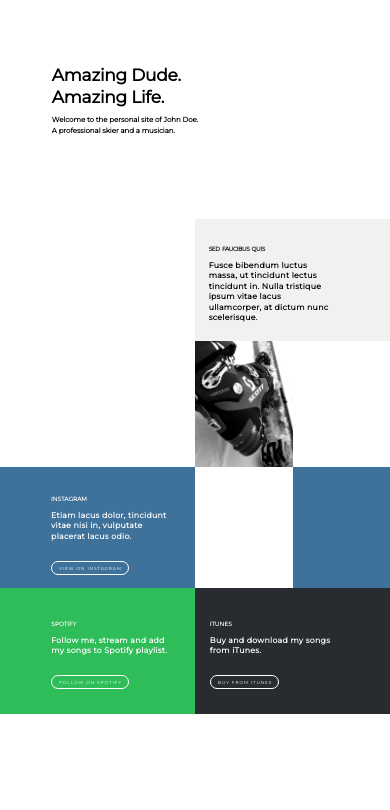
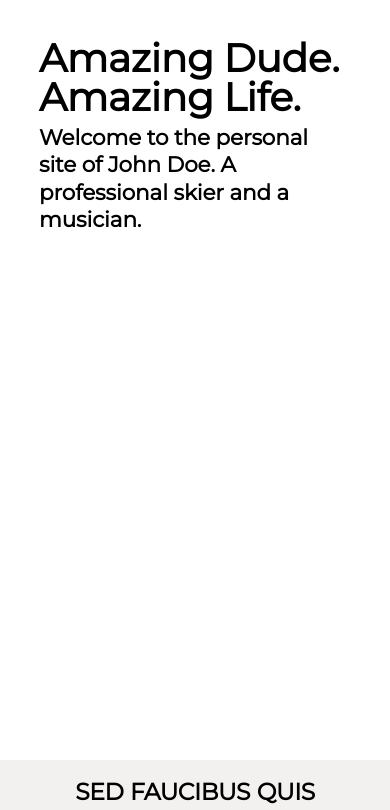
Before and after one commit to Aleksey1103/Grid, a plain HTML site: page index.html in a window 390 px wide. Shown: the top 810 px of the page. Drawn offline with nearby package versions, Linux system fonts and the light colour scheme.

Commit message:
add @media

```diff
--- a/css/style.css
+++ b/css/style.css
@@ -1,12 +1,7 @@
 body {
     font-family: 'Montserrat', sans-serif;
     font-weight: 400;
-}
-h1 {
-    font-size: 4.35vw;
-}
-h1 + p {
-    font-size: 1.8vw;
+    overflow-x: hidden;
 }
 h2 {
     font-size: 1.5vw;
@@ -23,35 +18,38 @@ a {
 }
 .grid {
     display: grid;
-    grid-template-areas: "a a a a" "a a a a" "b b c c" "d e f g" "h h i j" "l l m m";
-    grid-template-columns: 25vw 25vw 25vw 25vw;
-    grid-template-rows: 28.125vw 28.125vw 31.25vw 32.25vw 31.05vw 32.25vw;
+    grid-template-areas: "a a a a" "b b c c" "d e f g" "h h i j" "l l m m";
+    grid-template-columns: repeat(4, 25vw);
+    grid-template-rows: 56.25vw 31.25vw 32.25vw 31.05vw 32.25vw;
 }
 .grid-item {
     background-repeat: no-repeat;
-    background-size: cover;
 }
 
 .grid-item-main {
     background-image: url(../img/bg-main.png);
-    grid-area: a;
+    background-size: 100vw 60.375vw;
+    background-position: 0 0;
     padding-top: 16.75vw;
     padding-left: 13.3vw;
+    grid-area: a;
 }
 
 .grid-item-main__heading {
     width: 34.5vw;
     letter-spacing: -0.05vw;
-    line-height: 5.5vw;
+    line-height: 5.4vw;
     margin: 0;
+    font-size: 4.35vw;
 }
 
 .grid-item-main__text {
     width: 38vw;
     font-weight: 700;
     letter-spacing: -0.01vw;
-    line-height: 2.85vw;
-    margin-top: 1.55vw;
+    line-height: 2.75vw;
+    margin-top: 1.8vw;
+    font-size: 1.8vw;
 }
 
 .grid-item-red {
@@ -165,3 +163,85 @@ a {
     padding-top: 7.1vw;
     padding-left: 3.8vw;
 }
+/*MEDIA*/
+@media (max-width:800px) {
+    .grid-item-main {
+        padding-top: 10vw;
+        padding-left: 10vw;
+    }
+    .grid-item-main__heading {
+        width: 60vw;
+        line-height: 8.4vw;
+        font-size: 7vw;
+    }
+    .grid-item-main__text {
+        width: 60vw;
+        line-height: 3.75vw;
+        font-size: 2.8vw;
+    }
+    .grid-item-lgray,
+    .grid-item-blue,
+    .grid-item-green,
+    .grid-item-gray {
+        padding-top: 3vw;
+        padding-left: 3vw;
+    }
+    h2 {
+        font-size: 3.5vw;
+        margin-top: 0;
+    }
+    .common-text {
+        width: 45vw;
+        line-height: 3.4vw;
+    }
+    p {
+        font-size: 3vw;
+    }
+}
+@media (max-width:480px) {
+    .grid {
+        display: grid;
+        grid-template-areas: "a a" "b b" "c c" "d e" "f g" "h h" "l l" "m m";
+        grid-template-columns: repeat(2, 50vw);
+        grid-template-rows: 60vh repeat(7, 30vh);
+    }
+    .grid-item {
+        background-size: cover;
+        background-position: center;
+    }
+    .grid-item-main {
+        background-position: right;
+    }
+    .grid-item-main__heading {
+        width: 80vw;
+        line-height: 10vw;
+        font-size: 10vw;
+    }
+    .grid-item-main__text {
+        width: 70vw;
+        line-height: 7vw;
+        font-size: 5.5vw;
+    }
+    .grid-item-lgray,
+    .grid-item-blue,
+    .grid-item-green,
+    .grid-item-gray {
+        text-align: center;
+        padding-top: 5vw;
+        padding-left: 0;
+    }
+    h2 {
+        font-size: 6vw;
+    }
+    .common-text {
+        width: 85vw;
+        line-height: 5vw;
+        font-size: 4.5vw;
+        margin: 1.9vw auto 5vw;
+    }
+    .common-btn {
+        font-size: 3.1vw;
+        border: 0.3vw solid #fff;
+        border-radius: 10vw;
+    }
+}
--- a/index.html
+++ b/index.html
@@ -18,7 +18,7 @@
         <div class="grid-item grid-item-red"></div>
         <div class="grid-item grid-item-lgray">
             <h2 class="grid-item-lgray__heading">Sed faucibus quis</h2>
-            <p class=" common-text common-text_width_32">Fusce bibendum luctus massa, ut tincidunt lectus tincidunt in. Nulla tristique ipsum vitae lacus ullamcorper, at dictum nunc scelerisque.</p>
+            <p class=" common-text">Fusce bibendum luctus massa, ut tincidunt lectus tincidunt in. Nulla tristique ipsum vitae lacus ullamcorper, at dictum nunc scelerisque.</p>
         </div>
         <div class="grid-item grid-item-pic1"></div>
         <div class="grid-item grid-item-pic2"></div>
```
